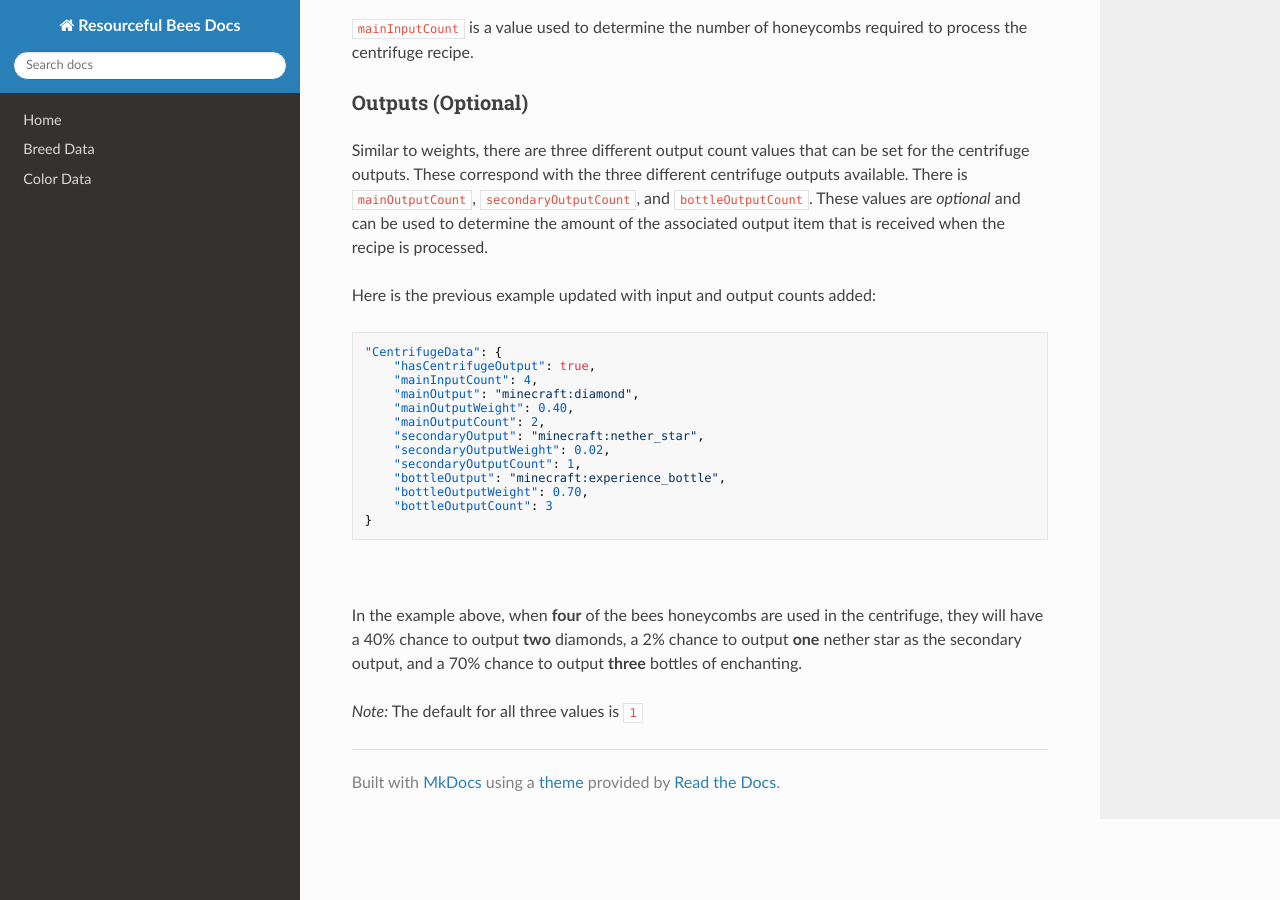
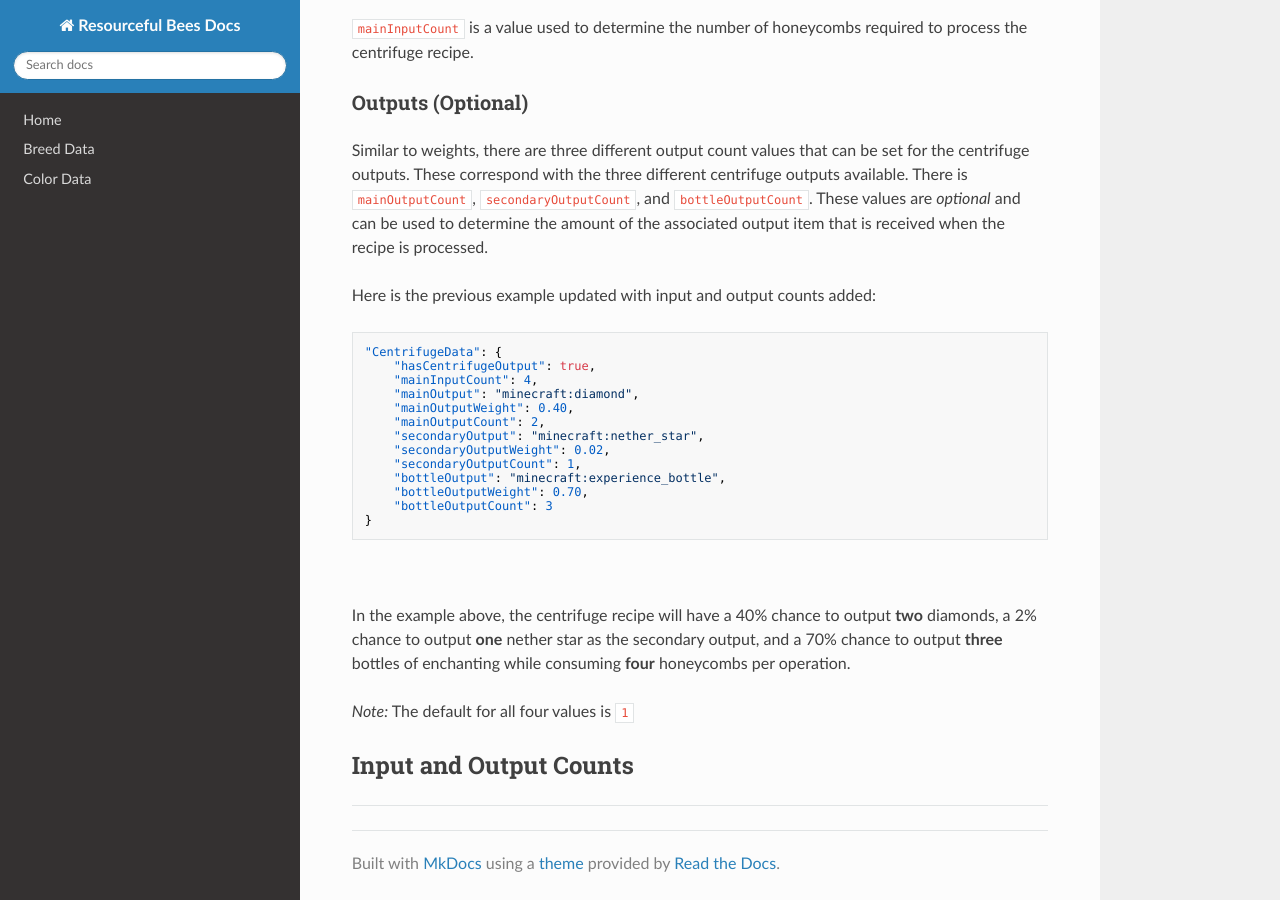
Before and after one commit to Team-Resourceful/ResourcefulBeesDocs, an MkDocs documentation site: the page built from docs/bee_data/centrifuge_data.md, in a window 1280 px wide and 900 px high, scrolled down 2473 px. Built offline with MkDocs 1.6.1, drawn with Linux system fonts in a browser that asks for light colours; nearby versions of some CDN libraries.

Commit message:
docs/bee_data/centrifuge_data.md updated from https://stackedit.io/

````diff
--- a/docs/bee_data/centrifuge_data.md
+++ b/docs/bee_data/centrifuge_data.md
@@ -103,9 +103,12 @@ Here is the previous example updated with input and output counts added:
 ```
 <br>
 
-In the example above, when **four** of the bees honeycombs are used in the centrifuge, they will have a 40% chance to output **two** diamonds, a 2% chance to output **one** nether star as the secondary output, and a 70% chance to output **three** bottles of enchanting. <br>
+In the example above, the centrifuge recipe will have a 40% chance to output **two** diamonds, a 2% chance to output **one** nether star as the secondary output, and a 70% chance to output **three** bottles of enchanting while consuming **four** honeycombs per operation. <br>
 
-*Note:* The default for all three values is `1`
+*Note:* The default for all four values is `1`
+
+## **Input and Output Counts**
+***
 <!--stackedit_data:
-eyJoaXN0b3J5IjpbMTkwNjA2ODEwXX0=
+eyJoaXN0b3J5IjpbLTE3ODEwMzQ4MTVdfQ==
 -->
````
